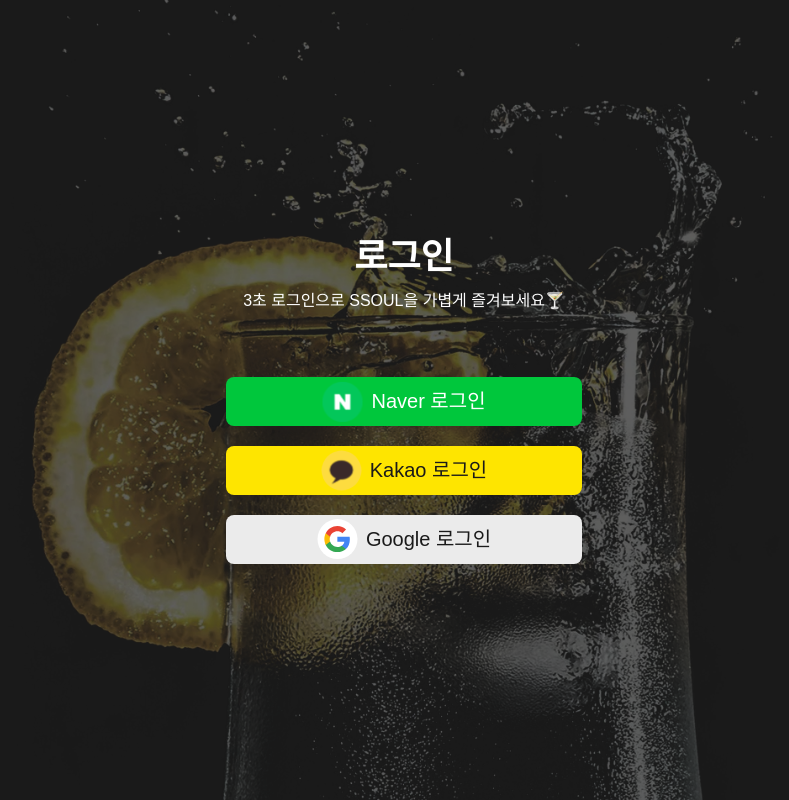
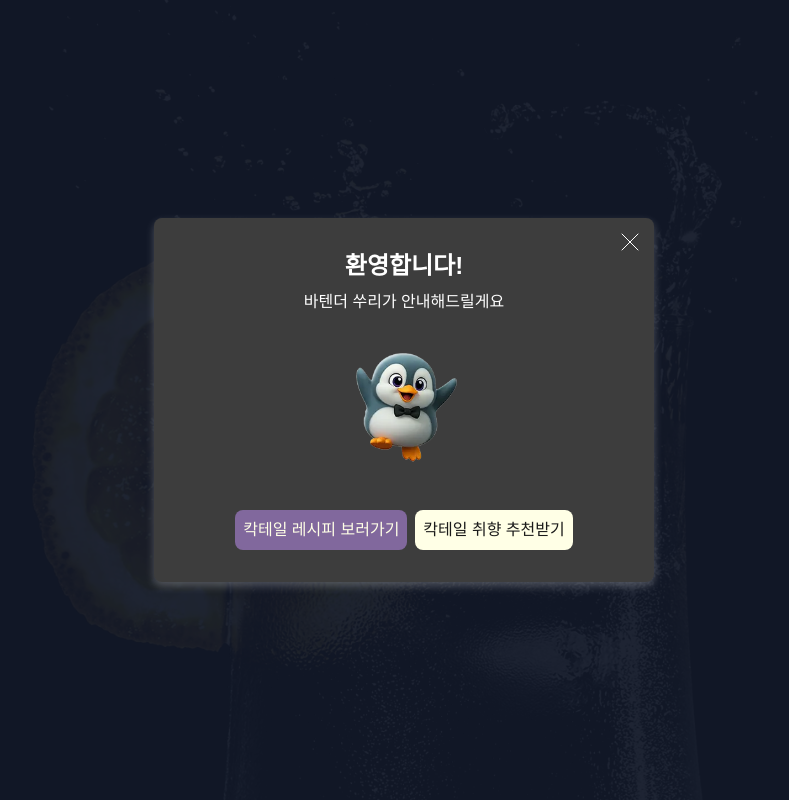
Before and after one commit to prgrms-web-devcourse-final-project/WEB5_6_HaeDokCoding_FE, a Next.js app: page /login in a window 1280 px wide. Both pictures are taken after a click on the button "Naver 로그인". Shown: the whole page, without its empty margins (236-1025 px from the left). Built offline with nearby package versions, Linux system fonts and the light colour scheme; a web font is replaced by a local one.

Commit message:
[design] 웰컴모달 ui 구현

```diff
--- /dev/null
+++ b/src/app/login/SocialLogin.tsx
@@ -0,0 +1,61 @@
+'use client';
+
+import Naver from '@/shared/assets/icons/naver.svg';
+import Kakao from '@/shared/assets/icons/kakao.svg';
+import Google from '@/shared/assets/icons/google.svg';
+import tw from '@/shared/utills/tw';
+import Welcome from './Welcome';
+import { useState } from 'react';
+
+function SocialLogin() {
+  const [isModalOpen, setIsModalOpen] = useState(false);
+
+  const socialButtons = [
+    {
+      id: 'naver',
+      label: 'Naver 로그인',
+      icon: <Naver />,
+      style: 'bg-[#00C73C]',
+    },
+    {
+      id: 'kakao',
+      label: 'Kakao 로그인',
+      icon: <Kakao />,
+      style: 'bg-[#FEE500] text-primary',
+    },
+    {
+      id: 'google',
+      label: 'Google 로그인',
+      icon: <Google />,
+      style: 'bg-[#EBEBEB] text-primary',
+    },
+  ];
+
+  // TODO: 백엔드 연동 로직 구현 필요
+  const handleLogin = (id: string) => {
+    console.log(id);
+    setIsModalOpen(true);
+  };
+
+  return (
+    <>
+      <div className="flex flex-col gap-5 mt-12 px-3 w-full max-w-[23.75rem]">
+        {socialButtons.map(({ id, label, icon, style }) => (
+          <button
+            key={id}
+            type="button"
+            onClick={() => handleLogin(id)}
+            className={tw('flex-center gap-2 px-5 py-1 w-full rounded-lg', style)}
+          >
+            {icon}
+            <span className="text-xl">{label}</span>
+          </button>
+        ))}
+      </div>
+
+      {/* 웰컴 모달 (임시) */}
+      <Welcome open={isModalOpen} onClose={() => setIsModalOpen(false)} />
+    </>
+  );
+}
+export default SocialLogin;
--- a/src/app/login/SocialLoginButtons.tsx
+++ /dev/null
@@ -1,46 +0,0 @@
-'use client';
-import Naver from '@/shared/assets/icons/naver.svg';
-import Kakao from '@/shared/assets/icons/kakao.svg';
-import Google from '@/shared/assets/icons/google.svg';
-import tw from '@/shared/utills/tw';
-
-// TODO: 백엔드 연동 로직 구현 필요
-function SocialLoginButtons() {
-  const socialButtons = [
-    {
-      id: 'naver',
-      label: 'Naver 로그인',
-      icon: <Naver />,
-      style: 'bg-[#00C73C]',
-    },
-    {
-      id: 'kakao',
-      label: 'Kakao 로그인',
-      icon: <Kakao />,
-      style: 'bg-[#FEE500] text-primary',
-    },
-    {
-      id: 'google',
-      label: 'Google 로그인',
-      icon: <Google />,
-      style: 'bg-[#EBEBEB] text-primary',
-    },
-  ];
-
-  return (
-    <div className="flex flex-col gap-5 mt-12 px-3 w-full max-w-[23.75rem]">
-      {socialButtons.map(({ id, label, icon, style }) => (
-        <button
-          key={id}
-          type="button"
-          onClick={() => console.log(id)}
-          className={tw('flex-center gap-2 px-5 py-1 w-full rounded-lg', style)}
-        >
-          {icon}
-          <span className="text-xl">{label}</span>
-        </button>
-      ))}
-    </div>
-  );
-}
-export default SocialLoginButtons;
--- /dev/null
+++ b/src/app/login/Welcome.tsx
@@ -0,0 +1,56 @@
+'use client';
+
+import Image from 'next/image';
+
+import Button from '@/shared/components/button/Button';
+import ModalLayout from '@/shared/components/modalPop/ModalLayout';
+import Ssury from '@/shared/assets/ssury/ssury_jump.webp';
+import { useRouter } from 'next/navigation';
+
+interface Props {
+  open: boolean;
+  onClose: () => void;
+}
+
+function Welcome({ open, onClose }: Props) {
+  const router = useRouter();
+
+  return (
+    <ModalLayout
+      open={open}
+      onClose={onClose}
+      title="환영합니다!"
+      description="바텐더 쑤리가 안내해드릴게요"
+      buttons={
+        <>
+          <Button
+            type="button"
+            color="purple"
+            onClick={() => {
+              onClose();
+              router.push('/recipe');
+            }}
+          >
+            칵테일 레시피 보러가기
+          </Button>
+          <Button
+            type="button"
+            onClick={() => {
+              onClose();
+              router.push('/recommend');
+            }}
+          >
+            칵테일 취향 추천받기
+          </Button>
+        </>
+      }
+    >
+      <div className="flex-center">
+        <div className="relative w-32 h-32" aria-hidden>
+          <Image src={Ssury} alt="" fill className="object-contain" />
+        </div>
+      </div>
+    </ModalLayout>
+  );
+}
+export default Welcome;
--- a/src/app/login/page.tsx
+++ b/src/app/login/page.tsx
@@ -1,7 +1,7 @@
 import Image from 'next/image';
 import type { Metadata } from 'next';
-import SocialLoginButtons from './SocialLoginButtons';
 import loginBg from '@/shared/assets/images/login_bg.webp';
+import SocialLogin from './SocialLogin';
 
 export const metadata: Metadata = {
   title: 'SSOUL | 로그인',
@@ -17,11 +17,13 @@ function Page() {
       >
         <Image src={loginBg} alt="" fill className="object-cover md:object-contain object-bottom" />
       </div>
+
       <div className="flex flex-col gap-3 text-center">
         <h1 className="text-4xl font-bold">로그인</h1>
         <p>3초 로그인으로 SSOUL을 가볍게 즐겨보세요🍸</p>
       </div>
-      <SocialLoginButtons />
+
+      <SocialLogin />
     </div>
   );
 }
--- a/src/shared/components/modalPop/ModalLayout.tsx
+++ b/src/shared/components/modalPop/ModalLayout.tsx
@@ -75,7 +75,12 @@ function ModalLayout({
           {children && <div className="mt-5 py-2 text-white">{children}</div>}
 
           {buttons && (
-            <div className={tw('flex justify-center gap-2 pt-8', size === 'sm' && 'pt-5')}>
+            <div
+              className={tw(
+                'flex flex-col md:flex-row justify-center gap-2 pt-8',
+                size === 'sm' && 'pt-5'
+              )}
+            >
               {buttons}
             </div>
           )}
```
